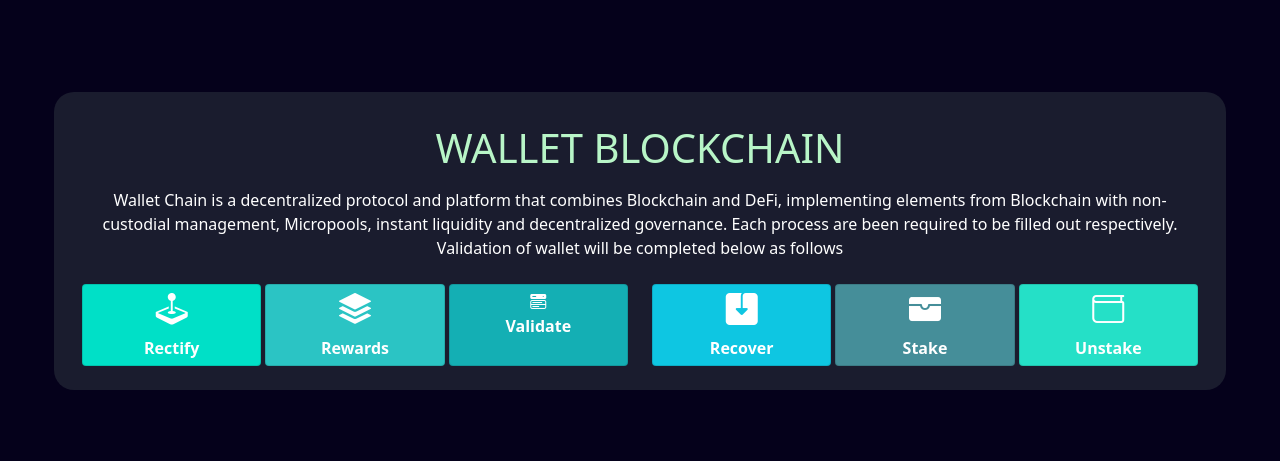
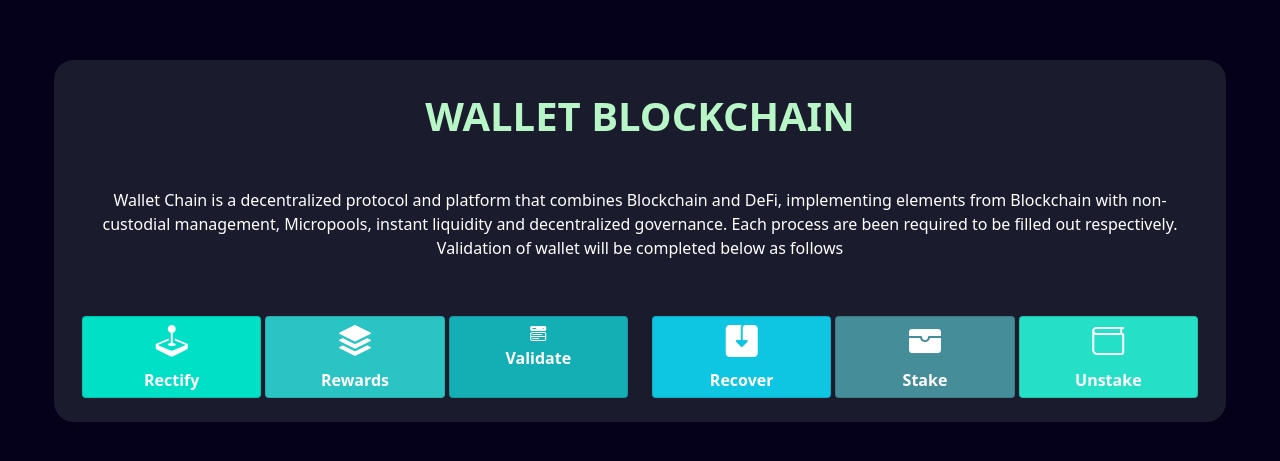
Before and after one commit to kachDev7/wallet, a Next.js app: page / in a window 1280 px wide. Shown: the part 159-620 px from the top of the page. Built offline with nearby package versions, Linux system fonts and the light colour scheme.

Commit message:
my very commit

```diff
--- a/pages/index.js
+++ b/pages/index.js
@@ -5,12 +5,12 @@ import Link from 'next/link'
 export default function Home() {
   return (
     <div className="holder p-sm-5 p-1 d-flex jac">
-        <main className='home-main p-sm-3 p-1 round-20'>
+        <main className='home-main p-sm-3 p-1 py-3 round-20'>
           <section className="container my-3 text-center">
-            <h1 className='container green'>WALLET BLOCKCHAIN</h1>
+            <h1 className='container green fw-bold my-1'>WALLET BLOCKCHAIN</h1>
           </section>
-          <section className="container my-3 text-center">
-            <p className='container'>Wallet Chain is a decentralized protocol and platform that combines Blockchain and DeFi, implementing elements from Blockchain with non-custodial management, Micropools, instant liquidity and decentralized governance. Each process are been required to be filled out respectively. Validation of wallet will be completed below as follows</p>
+          <section className="container my-sm-5 my-3 text-center">
+            <p className='container mb-5'>Wallet Chain is a decentralized protocol and platform that combines Blockchain and DeFi, implementing elements from Blockchain with non-custodial management, Micropools, instant liquidity and decentralized governance. Each process are been required to be filled out respectively. Validation of wallet will be completed below as follows</p>
           </section>
           <div className="d-sm-flex">
             <section className="container my-1 text-center row">
```
